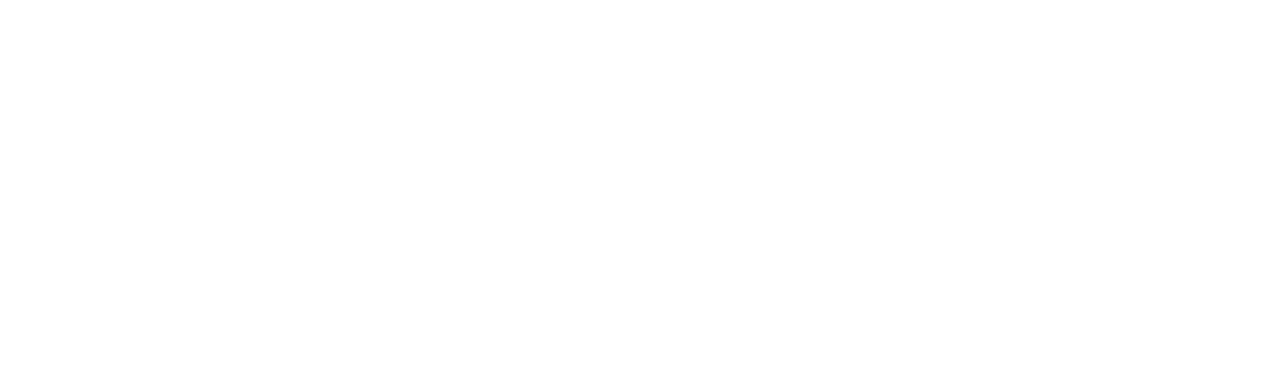
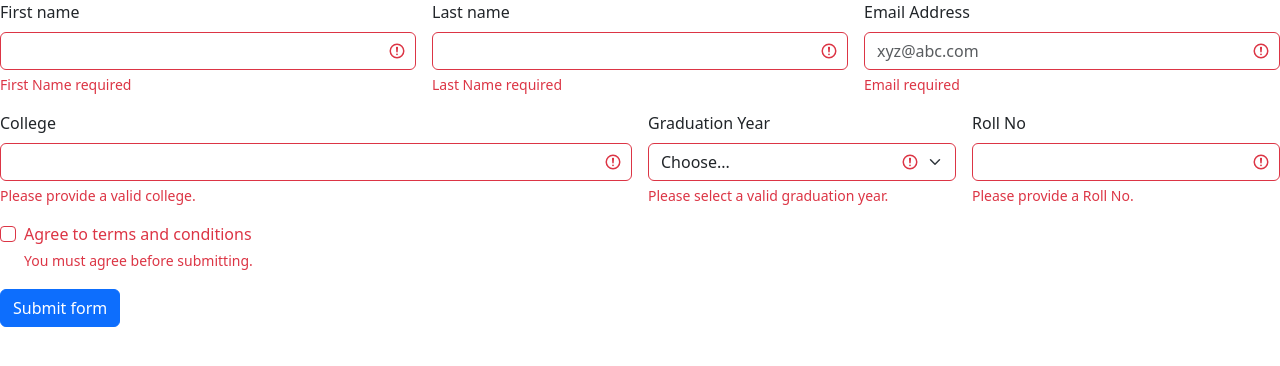
Before and after one commit to acciojob/bootstrap-form-easy-KushalMDev, a website: page main.html in a window 1280 px wide. Drawn offline with nearby package versions, Linux system fonts and the light colour scheme.

Commit message:
created a submission

```diff
--- a/main.html
+++ b/main.html
@@ -1,16 +1,93 @@
 <!DOCTYPE html>
-
-<html>
+<html lang="en">
 
 <head>
-	<link rel="stylesheet" href="styles.css">
+    <meta charset="UTF-8">
+    <meta name="viewport" content="width=device-width, initial-scale=1.0">
+    <title>Document</title>
+    <link href="https://cdn.jsdelivr.net/npm/bootstrap@5.3.3/dist/css/bootstrap.min.css" rel="stylesheet"
+        integrity="sha384-QWTKZyjpPEjISv5WaRU9OFeRpok6YctnYmDr5pNlyT2bRjXh0JMhjY6hW+ALEwIH" crossorigin="anonymous">
 </head>
 
 <body>
-	<!-- the entire body must be written by student -->
-    <script type="text/javascript" src="./script.js">
-</script>
-
+    <form class="row g-3">
+        <div class="col-md-4">
+            <label for="validationServer01" class="form-label">First name</label>
+            <input type="text" class="form-control is-invalid" id="validationServer01"  required>
+            <div class="invalid-feedback">
+                First Name required
+            </div>
+        </div>
+        <div class="col-md-4">
+            <label for="validationServer02" class="form-label">Last name</label>
+            <input type="text" class="form-control is-invalid" id="validationServer02"  required>
+            <div class="invalid-feedback">
+                Last Name required
+            </div>
+        </div>
+        <div class="col-md-4">
+            <label for="validationServerUsername" class="form-label">Email Address</label>
+            <div class="input-group has-validation">
+                <!-- <span class="input-group-text" id="inputGroupPrepend3">@</span> -->
+                <input type="email" class="form-control is-invalid" id="validationServerUsername"
+                    aria-describedby="inputGroupPrepend3 validationServerUsernameFeedback" placeholder="xyz@abc.com" required>
+                <div id="validationServerUsernameFeedback" class="invalid-feedback">
+                    Email required
+                </div>
+            </div>
+        </div>
+        <div class="col-md-6">
+            <label for="validationServer03" class="form-label">College</label>
+            <input type="text" class="form-control is-invalid" id="validationServer03"
+                aria-describedby="validationServer03Feedback" required>
+            <div id="validationServer03Feedback" class="invalid-feedback">
+                Please provide a valid college.
+            </div>
+        </div>
+        <div class="col-md-3">
+            <label for="validationServer04" class="form-label">Graduation Year</label>
+            <select class="form-select is-invalid" id="validationServer04" aria-describedby="validationServer04Feedback"
+                required>
+                <option selected disabled value="">Choose...</option>
+                <option value="2020">2020</option>
+                <option value="2021">2021</option>
+                <option value="2022">2022</option>
+                <option value="2023">2023</option>
+            </select>
+            <div id="validationServer04Feedback" class="invalid-feedback">
+                Please select a valid graduation year.
+            </div>
+        </div>
+        <div class="col-md-3">
+            <label for="validationServer05" class="form-label">Roll No</label>
+            <input type="text" class="form-control is-invalid" id="validationServer05"
+                aria-describedby="validationServer05Feedback" required>
+            <div id="validationServer05Feedback" class="invalid-feedback">
+                Please provide a Roll No.
+            </div>
+        </div>
+        <div class="col-12">
+            <div class="form-check">
+                <input class="form-check-input is-invalid" type="checkbox" value="" id="invalidCheck3"
+                    aria-describedby="invalidCheck3Feedback" required>
+                <label class="form-check-label" for="invalidCheck3">
+                    Agree to terms and conditions
+                </label>
+                <div id="invalidCheck3Feedback" class="invalid-feedback">
+                    You must agree before submitting.
+                </div>
+            </div>
+        </div>
+        <div class="col-12">
+            <button class="btn btn-primary" type="submit">Submit form</button>
+        </div>
+    </form>
+    <script src="https://cdn.jsdelivr.net/npm/@popperjs/core@2.11.8/dist/umd/popper.min.js"
+        integrity="sha384-I7E8VVD/ismYTF4hNIPjVp/Zjvgyol6VFvRkX/vR+Vc4jQkC+hVqc2pM8ODewa9r"
+        crossorigin="anonymous"></script>
+    <script src="https://cdn.jsdelivr.net/npm/bootstrap@5.3.3/dist/js/bootstrap.min.js"
+        integrity="sha384-0pUGZvbkm6XF6gxjEnlmuGrJXVbNuzT9qBBavbLwCsOGabYfZo0T0to5eqruptLy"
+        crossorigin="anonymous"></script>
 </body>
 
 </html>
--- a/script.js
+++ b/script.js
@@ -1 +1,2 @@
 //your code here
+<link rel="stylesheet" href="styles.css">
```
